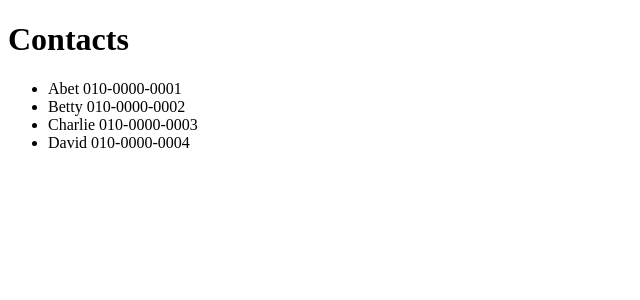
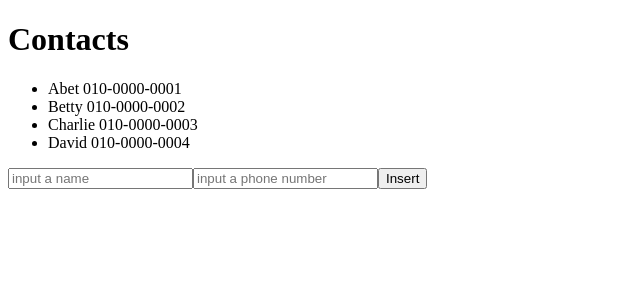
Before and after one commit to tmmoond8/tutorial_react, a React app: page / in a window 1280 px wide. Shown: the top 300 px of the page, without its empty margins (0-640 px from the left). Built offline with nearby package versions, Linux system fonts and the light colour scheme.

Commit message:
contact 디렉토리만들어 연관 컴포넌트 모음 - 연락처 추가 및 셀렉트 기능 추가

```diff
--- a/package.json
+++ b/package.json
@@ -11,6 +11,7 @@
   "license": "ISC",
   "dependencies": {
     "react": "^15.6.1",
+    "react-addons-update": "^15.6.0",
     "react-dom": "^15.6.1"
   },
   "devDependencies": {
--- a/src/components/App.js
+++ b/src/components/App.js
@@ -21,10 +21,6 @@ class App extends React.Component {
         });
     }
 
-    heyYeYe_S2() {
-        alert("hey ");
-    }
-
     render() {
         return (
             <div>
--- a/src/components/ContactsList.js
+++ /dev/null
@@ -1,31 +0,0 @@
-import React from 'react';
-
-class ContactsList extends React.Component {
-    render() {
-        return (
-            <div>
-                <h1>Contacts</h1>
-                <ul>
-                {this.props.contactData.map((contact, i) => {
-                    return(<ContactItem name={contact.name}
-                                        phone={contact.phone}
-                                        key={i}
-                            />);
-                })}
-                </ul>
-            </div>
-        );
-    }
-}
-
-class ContactItem extends React.Component {
-    render() {
-        return (
-            <li>
-                {this.props.name} {this.props.phone}
-            </li>
-        )
-    }
-}
-
-export default ContactsList;
--- /dev/null
+++ b/src/components/contacts/ContactCreator.js
@@ -0,0 +1,42 @@
+import React from 'react';
+
+class ContactCreator extends React.Component {
+    constructor(props) {
+        super(props);
+        // Configure defaut state
+        this.state = {
+            name : "",
+            phone : ""
+        };
+    }
+
+    handleChange(e) {
+        var nextState = {};
+        nextState[e.target.name] = e.target.value;
+        this.setState(nextState);
+    }
+
+    handleClick() {
+        this.props.onInsert(this.state.name, this.state.phone);
+        this.setState({
+            name : "",
+            phone : ""
+        });
+    }
+
+    render() {
+        return (
+            <div>
+                <p>
+                    <input type="text" name="name" placeholder="input a name" value={this.state.name}
+                                onChange={this.handleChange.bind(this)}/>
+                    <input type="text" name="phone" placeholder="input a phone number" value={this.state.phone}
+                                onChange={this.handleChange.bind(this)}/>
+                    <button onClick={this.handleClick.bind(this)}> Insert </button>
+                </p>
+            </div>
+        );
+    }
+}
+
+export default ContactCreator;
--- /dev/null
+++ b/src/components/contacts/ContactItem.js
@@ -0,0 +1,29 @@
+import React from 'react';
+
+class ContactItem extends React.Component {
+
+    handleClick() {
+        this.props.onSelect(this.props.contactKey);
+    }
+
+    render() {
+        let style = {};
+        let getStyle = function(isSelect) {
+            console.log(isSelect);
+            if (isSelect) {
+                style.background = '#00ff00';
+            } else {
+                style.background = 'transparent';
+            }
+            return style;
+        };
+        return (
+            <li style={getStyle(this.props.isSelectedKey)}
+                onClick={this.handleClick.bind(this)}>
+                {this.props.name} {this.props.phone}
+            </li>
+        );
+    }
+}
+
+export default ContactItem;
--- /dev/null
+++ b/src/components/contacts/Contacts.js
@@ -0,0 +1,74 @@
+import React from 'react';
+import update from 'react-addons-update';
+import ContactCreator from './ContactCreator';
+import ContactItem from './ContactItem';
+
+class Contacts extends React.Component {
+    constructor(props) {
+        super(props);
+        this.state = {
+            contactsData : [{name: "Abet", phone: "010-0000-0001"},
+                {name: "Betty", phone: "010-0000-0002"},
+                {name: "Charlie", phone: "010-0000-0003"},
+                {name: "David", phone: "010-0000-0004"}],
+                selectedKey : -1
+        };
+    }
+
+    onInsert(name, phone) {
+        let newState = update(this.state, {
+            contactsData: {
+                $push: [{"name": name, "phone": phone}]
+            }
+        });
+        this.setState(newState);
+    }
+
+    onSelect(key) {
+        if (this.isSelectedKey(key)) {
+            console.log('key ==0?');
+            this.setState({
+                selectedKey: -1
+            });
+            return;
+        }
+
+        this.setState({
+            selectedKey: key
+        });
+        console.log('selected key is ' + key);
+
+    }
+
+    isSelectedKey(key) {
+        if (key === this.state.selectedKey) {
+            return true;
+        } else {
+            return false;
+        }
+    }
+
+    render() {
+        return (
+            <div>
+                <h1>Contacts</h1>
+                <ul>
+                {this.state.contactsData.map((contact, i) => {
+                    return(<ContactItem onSelect={this.onSelect.bind(this)}
+                                        isSelectedKey={this.isSelectedKey.bind(this)(i)}
+                                        name={contact.name}
+                                        phone={contact.phone}
+                                        contactKey={i}
+                                        key={i}
+                            />);
+                })}
+                </ul>
+                <ContactCreator onInsert={this.onInsert.bind(this)}/>
+            </div>
+        );
+    }
+}
+
+
+
+export default Contacts;
--- a/src/index.js
+++ b/src/index.js
@@ -1,12 +1,8 @@
 import React from 'react';
 import ReactDOM from 'react-dom';
-import ContactsList from './components/ContactsList';
+import Contacts from './components/contacts/Contacts';
 
 const rootElement = document.getElementById('root');
 
-let contactData= [{name: "Abet", phone: "010-0000-0001"},
-                {name: "Betty", phone: "010-0000-0002"},
-                {name: "Charlie", phone: "010-0000-0003"},
-                {name: "David", phone: "010-0000-0004"}];
 
-ReactDOM.render(<ContactsList contactData={contactData}/>, rootElement);
+ReactDOM.render(<Contacts />, rootElement);
```
Also changed, not shown: 1 other file (tests, documents, lock files or other folders).
